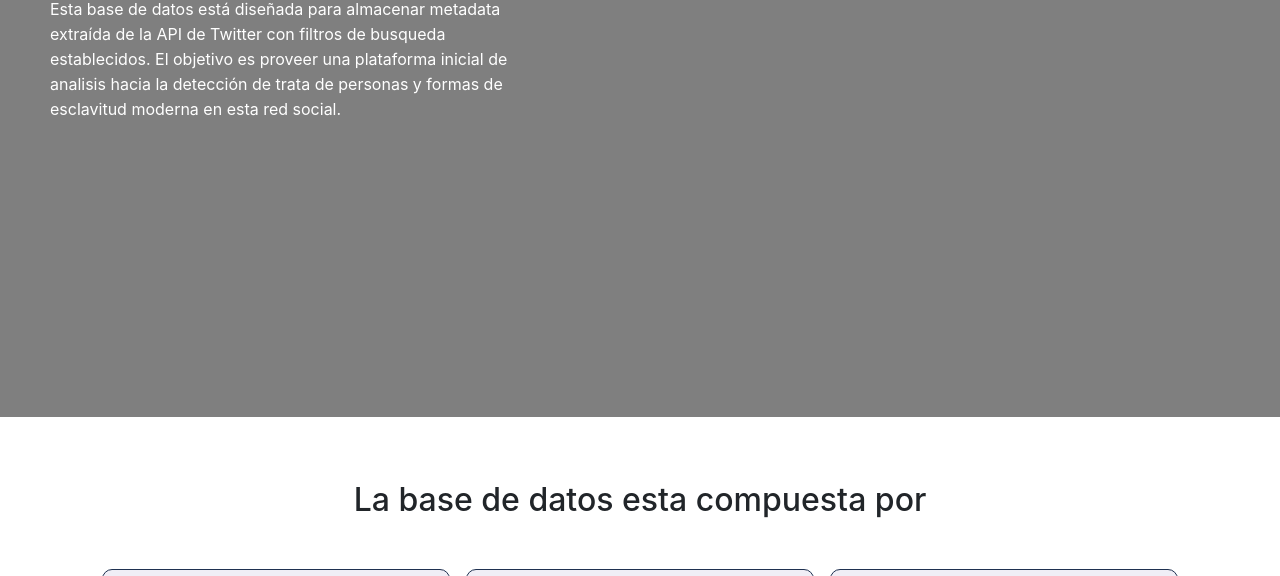
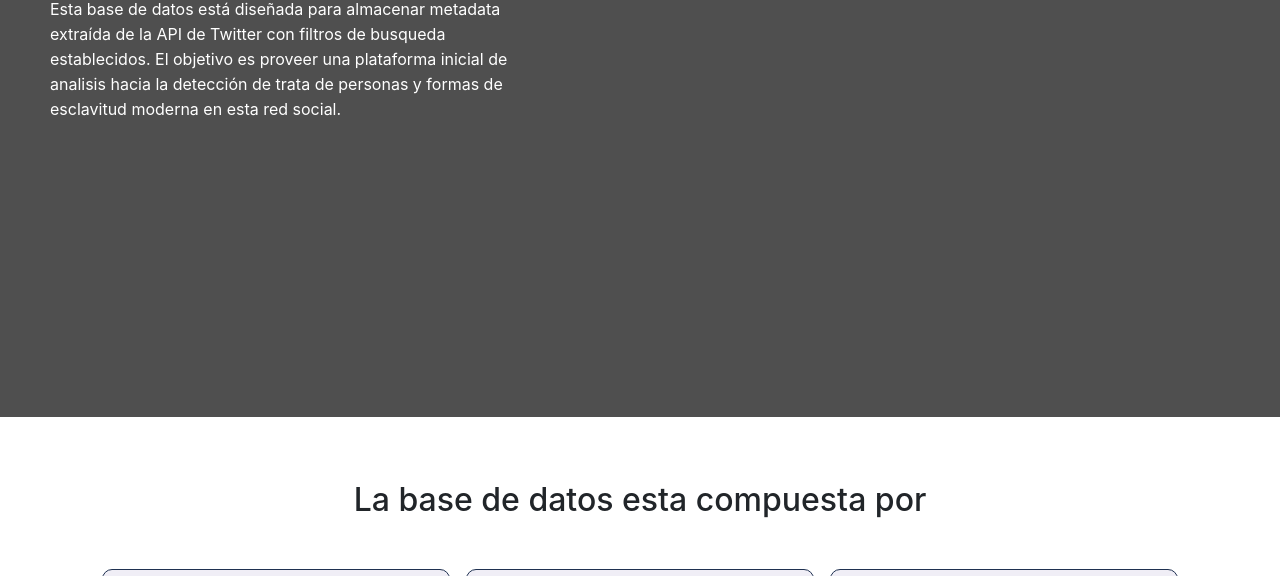
Before and after one commit to andresq99/Database_Twitter_App, a plain HTML site: page index.html in a window 1280 px wide. Shown: the part 383-959 px from the top of the page. Drawn offline with nearby package versions, Linux system fonts and the light colour scheme; the site is published under a folder, as on GitHub Pages, so addresses that start at the root find nothing.

Commit message:
Modificacion para la primera imagen

```diff
--- a/style.css
+++ b/style.css
@@ -80,7 +80,7 @@ nav .button{
 /*HOME*/
 
 #home{
-    background-image: linear-gradient(rgba(0,0,0,0.5),rgba(0,0,0,0.5)),url(/img/img2.jpg);
+    background-image: linear-gradient(rgba(0,0,0,0.5),rgba(0,0,0,0.5)),url(./img/img2.jpg);
     width: 100%;
     height: 100vh;
     background-size: cover;
```
